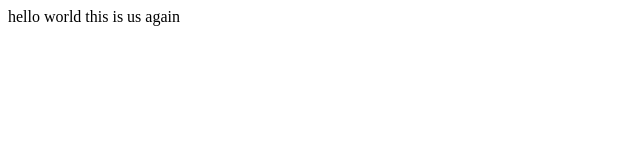
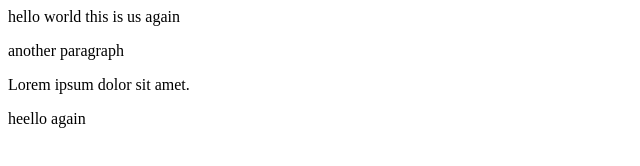
Before and after one commit to asanemeterio/Again, a plain HTML site: page index.html in a window 1280 px wide. Shown: the whole page, without its empty margins (0-640 px from the left). Drawn offline with Linux system fonts and the light colour scheme.

Commit message:
new paragraphs

```diff
--- a/index.html
+++ b/index.html
@@ -7,5 +7,8 @@
 </head>
 <body>
     <p>hello world this is us again</p>
+    <p>another paragraph</p>
+    <p>Lorem ipsum dolor sit amet.</p>
+    <p>heello again</p>
 </body>
 </html>
```
